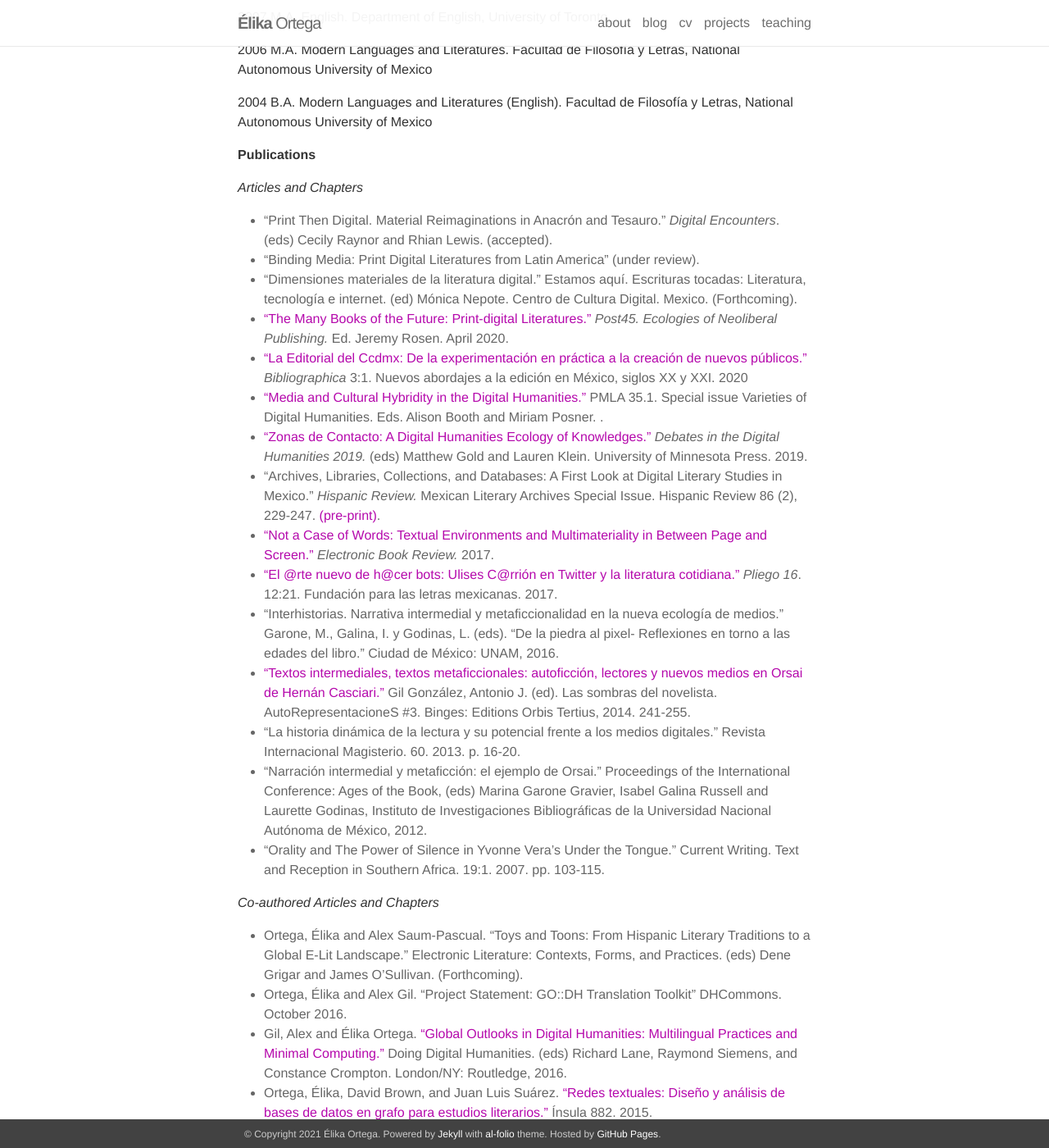
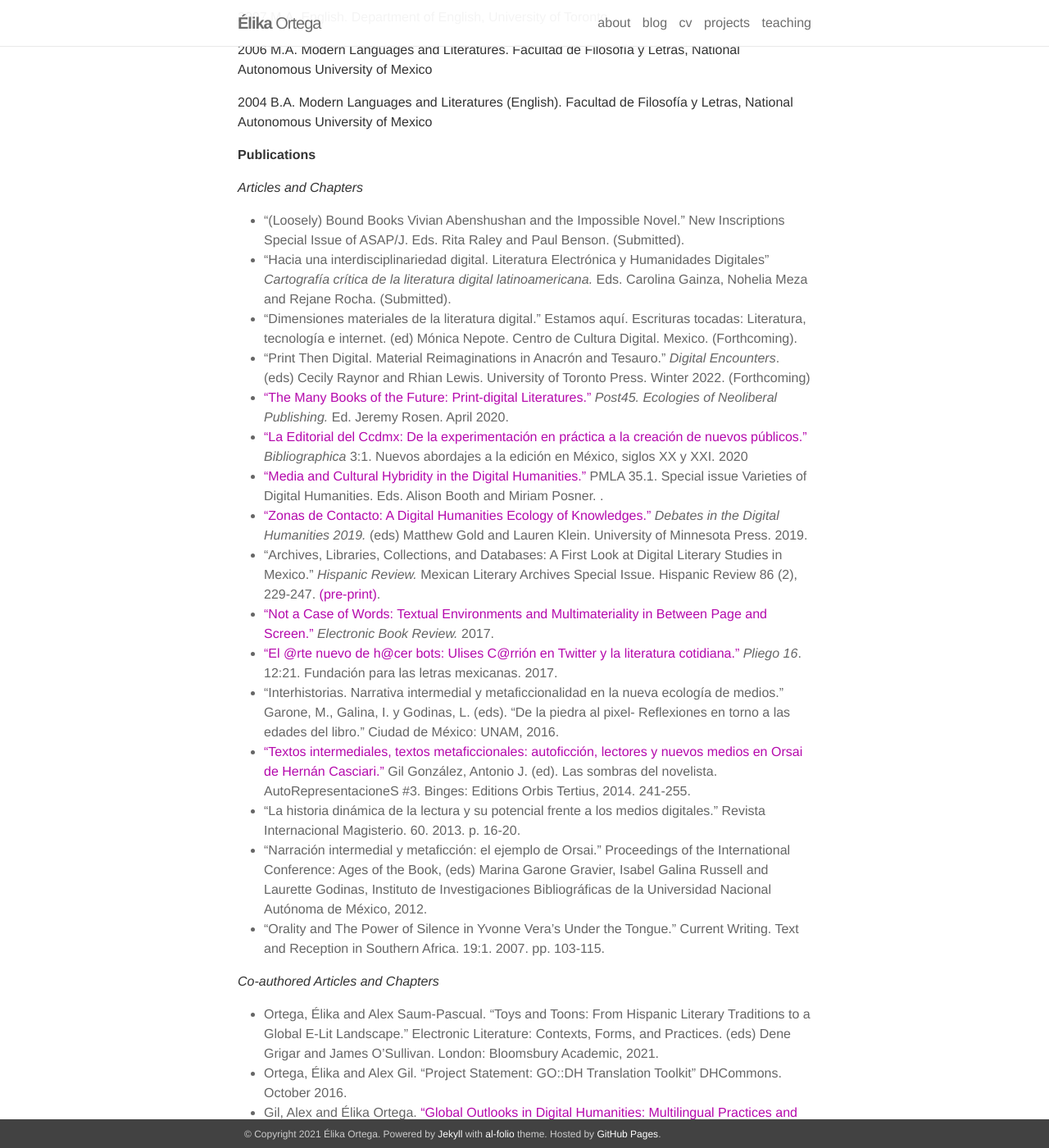
Before and after one commit to elikaortega/elikaortegadotnet, a Jekyll site: the page built from _pages/cv.md, in a window 1280 px wide and 1400 px high, scrolled down 637 px. Shown: the whole window at 82% size. Built offline with Jekyll 4.4.1, drawn with Linux system fonts in a browser that asks for light colours; nearby versions of some CDN libraries; some of the changed text lies outside the part shown.

Commit message:
updated publications

```diff
--- a/_pages/cv.md
+++ b/_pages/cv.md
@@ -56,9 +56,10 @@ National Autonomous University of Mexico
 
 *Articles and Chapters*
 
-   * "Print Then Digital. Material Reimaginations in Anacrón and Tesauro." _Digital Encounters_. (eds) Cecily Raynor and Rhian Lewis. (accepted).
-   * "Binding Media: Print Digital Literatures from Latin America" (under review).
+   * "(Loosely) Bound Books Vivian Abenshushan and the Impossible Novel.” New Inscriptions Special Issue of ASAP/J. Eds. Rita Raley and Paul Benson. (Submitted).
+   * "Hacia una interdisciplinariedad digital. Literatura Electrónica y Humanidades Digitales" _Cartografía crítica de la literatura digital latinoamericana._ Eds. Carolina Gainza, Nohelia Meza and Rejane Rocha. (Submitted).
    * “Dimensiones materiales de la literatura digital.” Estamos aquí. Escrituras tocadas: Literatura, tecnología e internet. (ed) Mónica Nepote. Centro de Cultura Digital. Mexico. (Forthcoming).
+   * "Print Then Digital. Material Reimaginations in Anacrón and Tesauro." _Digital Encounters_. (eds) Cecily Raynor and Rhian Lewis. University of Toronto Press. Winter 2022. (Forthcoming)
    * ["The Many Books of the Future: Print-digital Literatures."](https://post45.org/2020/04/the-many-books-of-the-future-print-digital-literatures/) _Post45. Ecologies of Neoliberal Publishing._ Ed. Jeremy Rosen. April 2020.
    * ["La Editorial del Ccdmx: De la experimentación en práctica a la creación de nuevos públicos."](https://bibliographica.iib.unam.mx/index.php/RB/article/view/64) _Bibliographica_ 3:1. Nuevos abordajes a la edición en México, siglos XX y XXI. 2020
    * ["Media and Cultural Hybridity in the Digital Humanities."](https://www-mlajournals-org.colorado.idm.oclc.org/doi/pdf/10.1632/pmla.2020.135.1.159) PMLA 35.1. Special issue Varieties of Digital Humanities. Eds. Alison Booth and Miriam Posner. .
@@ -74,7 +75,7 @@ National Autonomous University of Mexico
 
 *Co-authored Articles and Chapters*
 
-   * Ortega, Élika and Alex Saum-Pascual. “Toys and Toons: From Hispanic Literary Traditions to a Global E-Lit Landscape.” Electronic Literature: Contexts, Forms, and Practices. (eds) Dene Grigar and James O’Sullivan. (Forthcoming).
+   * Ortega, Élika and Alex Saum-Pascual. “Toys and Toons: From Hispanic Literary Traditions to a Global E-Lit Landscape.” Electronic Literature: Contexts, Forms, and Practices. (eds) Dene Grigar and James O’Sullivan. London: Bloomsbury Academic, 2021.
    * Ortega, Élika and Alex Gil. "Project Statement: GO::DH Translation Toolkit" DHCommons. October 2016.
    * Gil, Alex and Élika Ortega. ["Global Outlooks in Digital Humanities: Multilingual Practices and Minimal Computing."](https://www.dropbox.com/s/np0qv8exfrwluvb/DoingDigitalHumanitiesGODHchapter.pdf?dl=0) Doing Digital Humanities. (eds) Richard Lane, Raymond Siemens, and Constance Crompton. London/NY: Routledge, 2016.
    * Ortega, Élika, David Brown, and Juan Luis Suárez. [“Redes textuales: Diseño y análisis de bases de datos en grafo para estudios literarios.”](https://www.dropbox.com/s/ymh5jn1rkd585lo/insula.pdf?dl=0) Ínsula 882. 2015.
@@ -82,9 +83,15 @@ National Autonomous University of Mexico
    * Ortega, Élika, Javier de la Rosa, and Juan Luis Suárez. [“Readers Read, Readers Write: A Methodology for The Study of Reading Practices in Media Convergence.”](https://src-online.ca/index.php/src/article/view/149/321) Journal Scholarly Research and Communication. 5:2. 2014.
    * Suárez, Juan Luis, Fernando Sancho-Caparrini, Élika Ortega, Javier de la Rosa, Natalia Caldas and David Brown. “Towards a Digital Geography of Hispanic Baroque Art.” Literary and Linguistic Computing 28.4 (2013): 718–735.
 
+*Edited Issues*
+
+  * Digital Humanities 2018 Special Issue. _Digital Scholarship in the Humanities._ 36.1. June 2021. With Ernesto Priani and Glen Worthey.
+  * Digital Humanities in Spanish and Portuguese. _Hispania._ (In press). With Megan J. Myers and Susanna Allés Torrent.
+
 *Reviews*
 
-   * ["From Street Protest to Twitter Protest: A Review of Leonardo Flores’s Twitter Bots."](http://archipelagosjournal.org/issue04/ortega-review.html) _archipelagos
+   * “Héctor Fernández L’Hoeste and Juan Carlos Rodríguez (eds.) _Digital Humanities in Latin America._ University of Florida Press, 2020.” Revista de Estudios Hispánicos. (Forthcoming).
+   *  ["From Street Protest to Twitter Protest: A Review of Leonardo Flores’s Twitter Bots."](http://archipelagosjournal.org/issue04/ortega-review.html) _archipelagos
 a journal of Caribbean digital praxis_ 4. March 2020.
    * "Ticha." _Reviews in Digital Humanities_, I(1). https://doi.org/10.21428/3e88f64f.2cb07375
    * "Geopolíticas tecnológicas y literarias: un vistazo a las poéticas digitales latinoamericanas: Una reseña de Poesía y poéticas digitales / electrónicas / tecnos / new-media en América Latina: Definiciones y exploraciones." Poéticas, Revista de estudios literarios. (Forthcoming).
```
